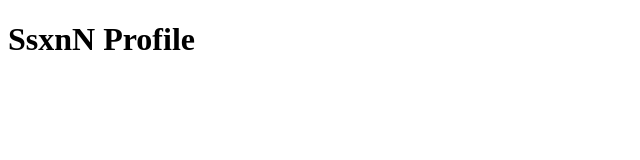
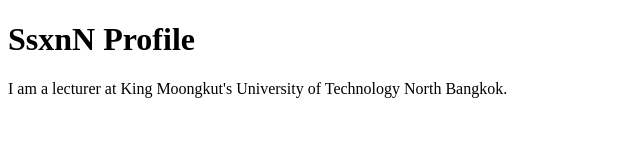
Before and after one commit to SsxnN7070/git-des-pro, a plain HTML site: page index.html in a window 1280 px wide. Shown: the whole page, without its empty margins (0-640 px from the left). Drawn offline with Linux system fonts and the light colour scheme.

Commit message:
add Information
add Information

```diff
--- a/index.html
+++ b/index.html
@@ -7,5 +7,6 @@
 </head>
 <body>
     <h1>SsxnN Profile</h1>
+    <p>I am a lecturer at King Moongkut's University of Technology North Bangkok.</p>
 </body>
 </html>
```
